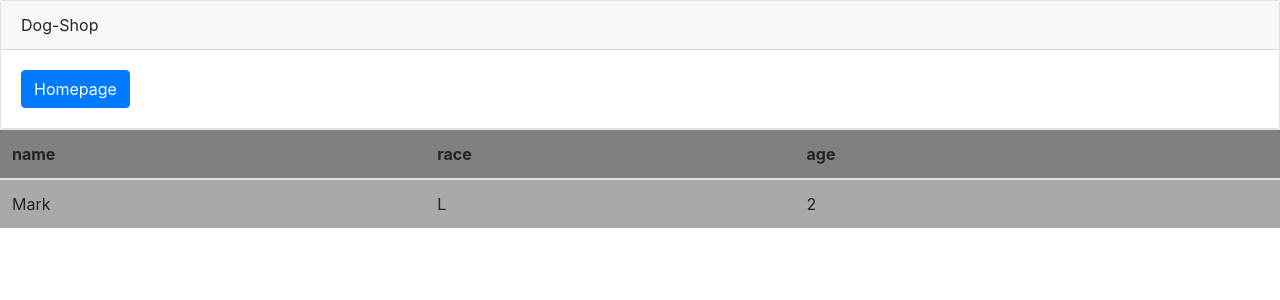
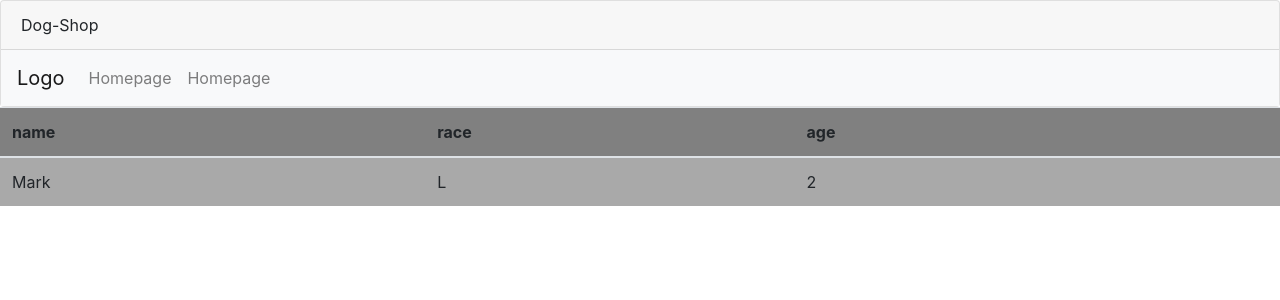
Before and after one commit to marceltreptow/django-app, a Django app: page /myapp/dogs/2/ in a window 1280 px wide. Shown: the top 300 px of the page. Run offline with Django 5.2, Linux system fonts and the light colour scheme; data comes from the database, SQL or seed files in the repository.

Commit message:
css and html

```diff
--- a/myproject/myapp/templates/base.html
+++ b/myproject/myapp/templates/base.html
@@ -16,11 +16,25 @@
             <div class="card-header">
                 Dog-Shop
             </div>
-            <div class="card-body">
-                <a href="{% url 'home' %}"><button type="button" class="btn btn-primary">Homepage</button></a>
-            </div>
-        </div>
+            <nav class="navbar navbar-expand-lg navbar-light bg-light">
+
+                <a class="navbar-brand" href="#">Logo</a>
+
+                <ul class="navbar-nav">
+
+                    <li class="nav-item">
+                        <a class="nav-link" href="{% url 'home' %}">Homepage</a>
+                    </li>
+
+                    <li class="nav-item">
+                        <a class="nav-link" href="{% url 'home' %}">Homepage</a>
+                    </li>
+
+                </ul>
+
+            </nav>
     </header>
+
     {% block content %}{% endblock %}
 </body>
 
--- a/myproject/myapp/templates/detail.html
+++ b/myproject/myapp/templates/detail.html
@@ -1,5 +1,6 @@
 {% extends "base.html" %}
 {% block content %}
+<main>
     <table class="table">
         <thead>
             <th scope="col">name</th>
@@ -25,4 +26,5 @@
         <p>Dog not found</p>
         {% endif %}
     </table>
+</main>
 {% endblock %}
--- a/myproject/myapp/templates/form.html
+++ b/myproject/myapp/templates/form.html
@@ -1,5 +1,6 @@
 {% extends "base.html" %}
 {% block content %}
+<main>
     <form method="POST" enctype="multipart/form-data">
         {% csrf_token %}
         <div class="mb-3">
@@ -16,7 +17,7 @@
             {% if dog.race %}
             <input type="text" name="dog_race" class="form-control" id="dog_race" value="{{ dog.race}}>
         {% else %}
-        <input type="text" name="dog_race" class="form-control" id="dog_race">
+        <input type=" text" name="dog_race" class="form-control" id="dog_race">
             {% endif %}
         </div>
 
@@ -25,7 +26,7 @@
             {% if dog.age %}
             <input type="number" name="dog_age" class="form-control" id="dog_age" value="{{ dog.age}}>
         {% else %}
-        <input type="number" name="dog_age" class="form-control" id="dog_age">
+        <input type=" number" name="dog_age" class="form-control" id="dog_age">
             {% endif %}
         </div>
 
@@ -36,4 +37,5 @@
 
         <button type="submit" class="btn btn-primary">Submit</button>
     </form>
+</main>
 {% endblock %}
--- a/myproject/static/css/stylesheet.css
+++ b/myproject/static/css/stylesheet.css
@@ -12,3 +12,10 @@ th[scope="col"] {
     background-position: center;
     background-repeat: no-repeat;
 }
+
+.nav-item {
+    display: flex;
+    justify-content: center;
+    align-items: center;
+    gap: 10px;
+}
```
Lines whose indentation alone changed are shown as unchanged.
